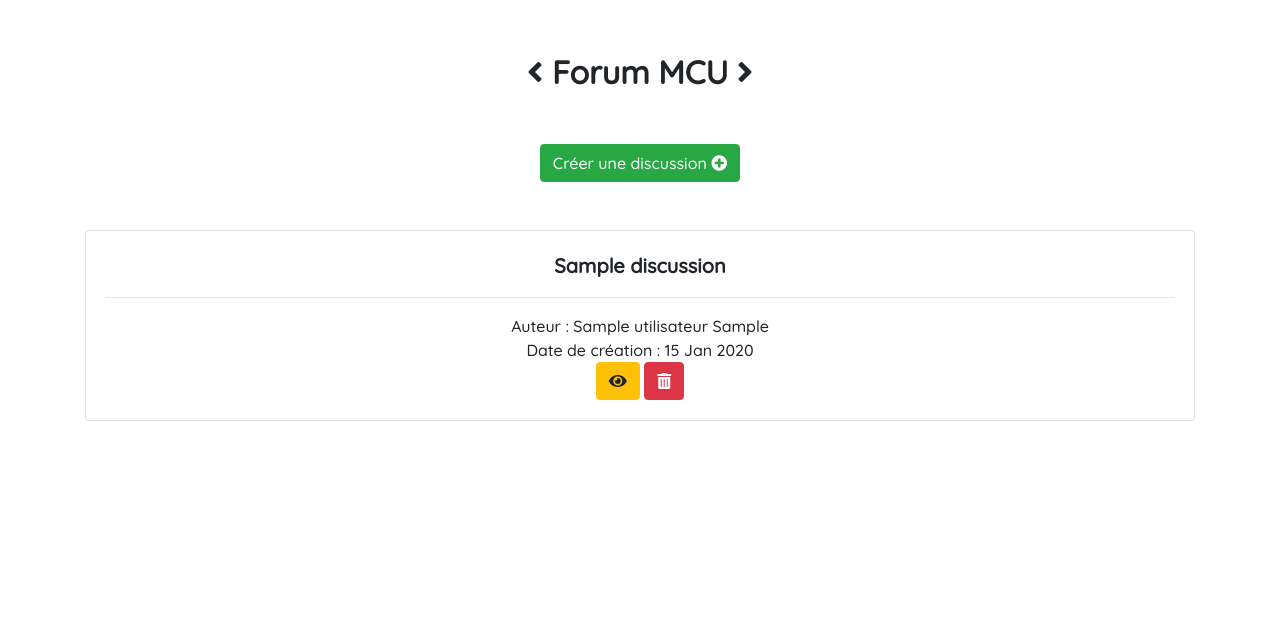
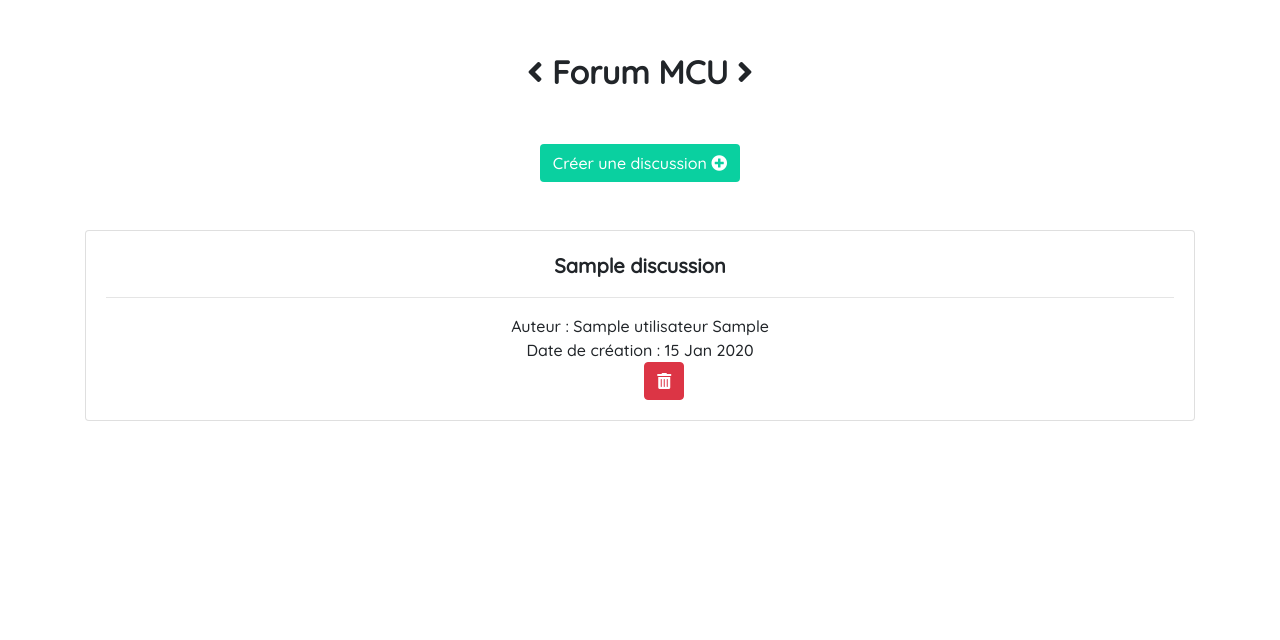
Before and after one commit to gautierlsn/forum_mcu, a PHP site: page /web_page/forum.php in a window 1280 px wide. Shown: the part 78-718 px from the top of the page. Run offline with PHP 8.4, Linux system fonts and the light colour scheme; the visitor is signed in with stand-in values (Sample User, id 1); tables that the repository leaves empty or names only in its code hold one stand-in row (values such as "Sample post"); some libraries are stand-ins or nearby versions.

Commit message:
Résolution bug mineur

```diff
--- a/CSS/stylesheet.css
+++ b/CSS/stylesheet.css
@@ -300,11 +300,11 @@ form[data-type="login-form"] .form-control:hover, form[data-type="register-form"
     border-bottom-color: #007bff;
 }
 
-form .btn {
-    border-radius: 25px;
-    background-color: #007bff;
-    color: white;
+.btn {
+    text-decoration: none;
 }
+
+
 
 form[data-type="login-form"], form[data-type="register-form"] {
     font-family: "Quicksand", sans-serif;
@@ -384,6 +384,78 @@ form[data-type="register-form"] div button {
 }
 
 /*Fin Login*/
+
+/*----------------------------------------------------------------------------------------------------------------------------------------------------*/
+
+/*Bouton*/
+
+.btn {
+    display: inline-block;
+    font-weight: 400;
+    color: #ffffff;
+    text-align: center;
+    vertical-align: middle;
+    cursor: pointer;
+    -webkit-user-select: none;
+    -moz-user-select: none;
+    -ms-user-select: none;
+    user-select: none;
+    border: 1px solid transparent;
+    padding: 0.375rem 0.75rem;
+    font-size: 1rem;
+    line-height: 1.5;
+    border-radius: 0.25rem;
+    transition: color .15s ease-in-out, background-color .15s ease-in-out, border-color .15s ease-in-out, box-shadow .15s ease-in-out;
+}
+
+.btn:hover {
+    color: #212529;
+    text-decoration: none;
+}
+
+.btn-perso-green{
+    margin-top: 0;
+    background-color: #0ad0a0;
+}
+
+.btn-perso-blue {
+    background-color: #007bff;
+    border-color: #007bff;
+}
+
+.btn-danger {
+    color: #fff;
+    background-color: #dc3545;
+    border-color: #dc3545
+}
+
+.btn-danger:hover {
+    color: #fff;
+    background-color: #c82333;
+    border-color: #bd2130
+}
+
+.btn-danger.focus, .btn-danger:focus {
+    color: #fff;
+    background-color: #c82333;
+    border-color: #bd2130;
+    box-shadow: 0 0 0 .2rem rgba(225, 83, 97, .5)
+}
+
+.btn-group-lg > .btn, .btn-lg {
+    font-size: 1.25rem;
+    line-height: 1.5;
+    border-radius: 0.3rem;
+    padding: 1rem 1rem 0.5rem;
+    margin-top: 0.5rem;
+}
+
+.btn-lg {
+    padding: 0.5rem 1rem;
+    font-size: 1.25rem;
+    line-height: 1.5;
+    border-radius: 0.3rem;
+}
 
 /*----------------------------------------------------------------------------------------------------------------------------------------------------*/
 
@@ -706,70 +778,8 @@ hr {
     overflow: visible;
 }
 
-.btn {
-    display: inline-block;
-    font-weight: 400;
-    color: #212529;
-    text-align: center;
-    vertical-align: middle;
-    cursor: pointer;
-    -webkit-user-select: none;
-    -moz-user-select: none;
-    -ms-user-select: none;
-    user-select: none;
-    background-color: transparent;
-    border: 1px solid transparent;
-    padding: 0.375rem 0.75rem;
-    font-size: 1rem;
-    line-height: 1.5;
-    border-radius: 0.25rem;
-    transition: color .15s ease-in-out, background-color .15s ease-in-out, border-color .15s ease-in-out, box-shadow .15s ease-in-out;
-}
 
-.btn:hover {
-    color: #212529;
-    text-decoration: none;
-}
 
-.btn-warning {
-    color: #212529;
-    background-color: #ffc107;
-    border-color: #ffc107;
-}
-
-.btn-group-lg > .btn, .btn-lg {
-    font-size: 1.25rem;
-    line-height: 1.5;
-    border-radius: 0.3rem;
-    padding: 1rem 1rem 0.5rem;
-    margin-top: 0.5rem;
-}
-
-.btn-warning:hover {
-    color: #212529;
-    background-color: #e0a800;
-    border-color: #d39e00;
-}
-
-.btn-danger {
-    color: #fff;
-    background-color: #dc3545;
-    border-color: #dc3545;
-}
-
-.btn-success {
-    color: #fff;
-    background-color: #28a745;
-    border-color: #28a745;
-    text-decoration: none;
-}
-
-.btn-lg {
-    padding: 0.5rem 1rem;
-    font-size: 1.25rem;
-    line-height: 1.5;
-    border-radius: 0.3rem;
-}
 
 .navbar {
     position: relative;
@@ -916,25 +926,6 @@ hr {
     background-color: rgba(0, 0, 0, .05)
 }
 
-.btn-danger {
-    color: #fff;
-    background-color: #dc3545;
-    border-color: #dc3545
-}
-
-.btn-danger:hover {
-    color: #fff;
-    background-color: #c82333;
-    border-color: #bd2130
-}
-
-.btn-danger.focus, .btn-danger:focus {
-    color: #fff;
-    background-color: #c82333;
-    border-color: #bd2130;
-    box-shadow: 0 0 0 .2rem rgba(225, 83, 97, .5)
-}
-
 .form-actions {
     padding-top: 1rem;
 }
--- a/generic/function_display.php
+++ b/generic/function_display.php
@@ -122,7 +122,7 @@
                 </div>
 
                 <div class="row mt-5">
-                    <a href="../web_page/create_discussion.php" class="btn btn-success text-center mx-auto">Créer une discussion <i class="fas fa-plus-circle"></i></a>
+                    <a href="../web_page/create_discussion.php" class="btn btn-perso-green text-center mx-auto">Créer une discussion <i class="fas fa-plus-circle"></i></a>
                 </div>
 
                 <div class="row mt-5">
@@ -147,7 +147,7 @@
                                     }
                                     else{
         echo '
-                                        <a href="view_discussion.php?idDiscussion='.$discussion['id_discussion'].'" class="btn btn-warning">Voir <i class="fas fa-eye"></i></a>
+                                        <a href="view_discussion.php?idDiscussion='.$discussion['id_discussion'].'" class="btn btn-perso-blue">Voir <i class="fas fa-eye"></i></a>
         ';
                                     }
         echo '
--- a/generic/function_form.php
+++ b/generic/function_form.php
@@ -38,7 +38,7 @@ function login_form($msg_error)
                                             <a href="web_page/inscription.php">Pas encore de compte ?</a>
                                         </div>
                                         <div class="col-md-12 text-center mt-3">
-                                            <button type="submit" class="btn btn-primary btn-lg mt-2">Valider <i class="fas fa-sign-in-alt" id="turn"></i></button>
+                                            <button type="submit" class="btn btn-perso-blue btn-lg mt-2">Valider <i class="fas fa-sign-in-alt" id="turn"></i></button>
                                             <p class="red bold">' . $msg_error . '</p>
                                         </div>
                                     </form>
```
